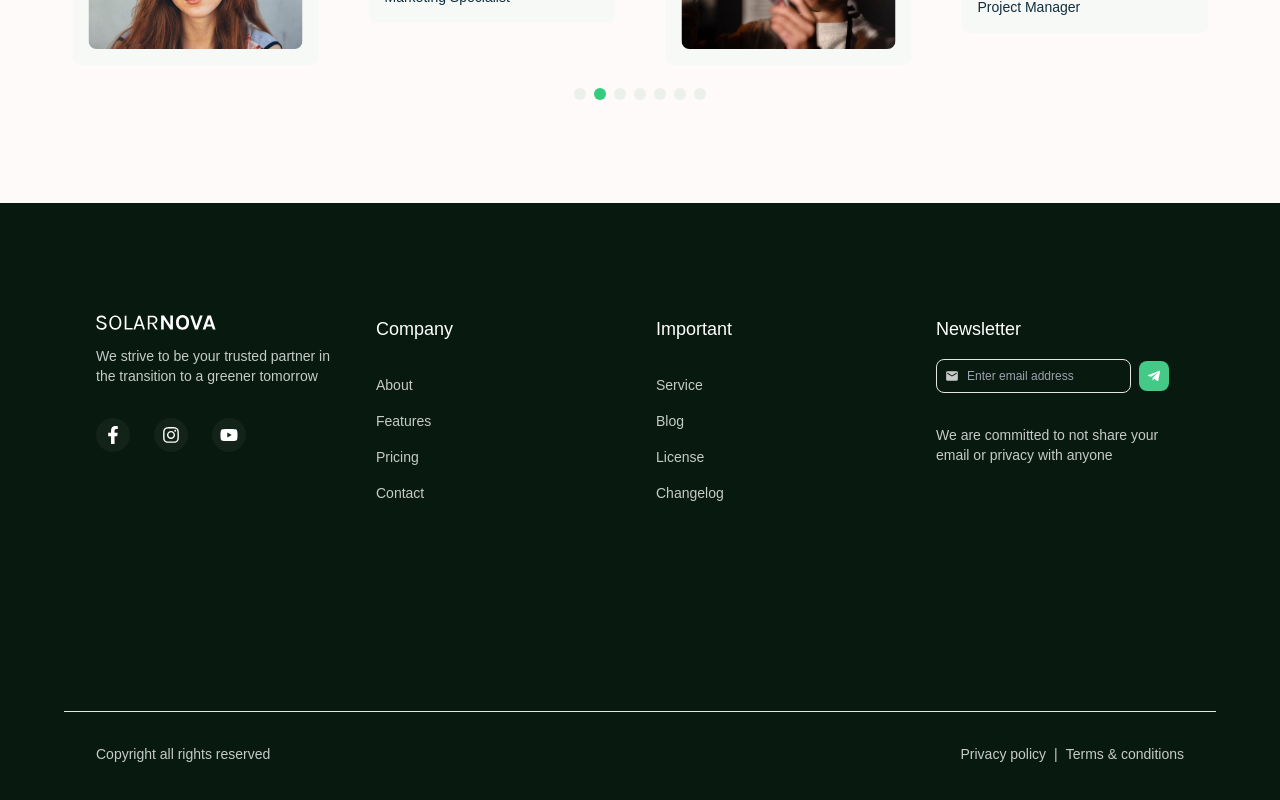
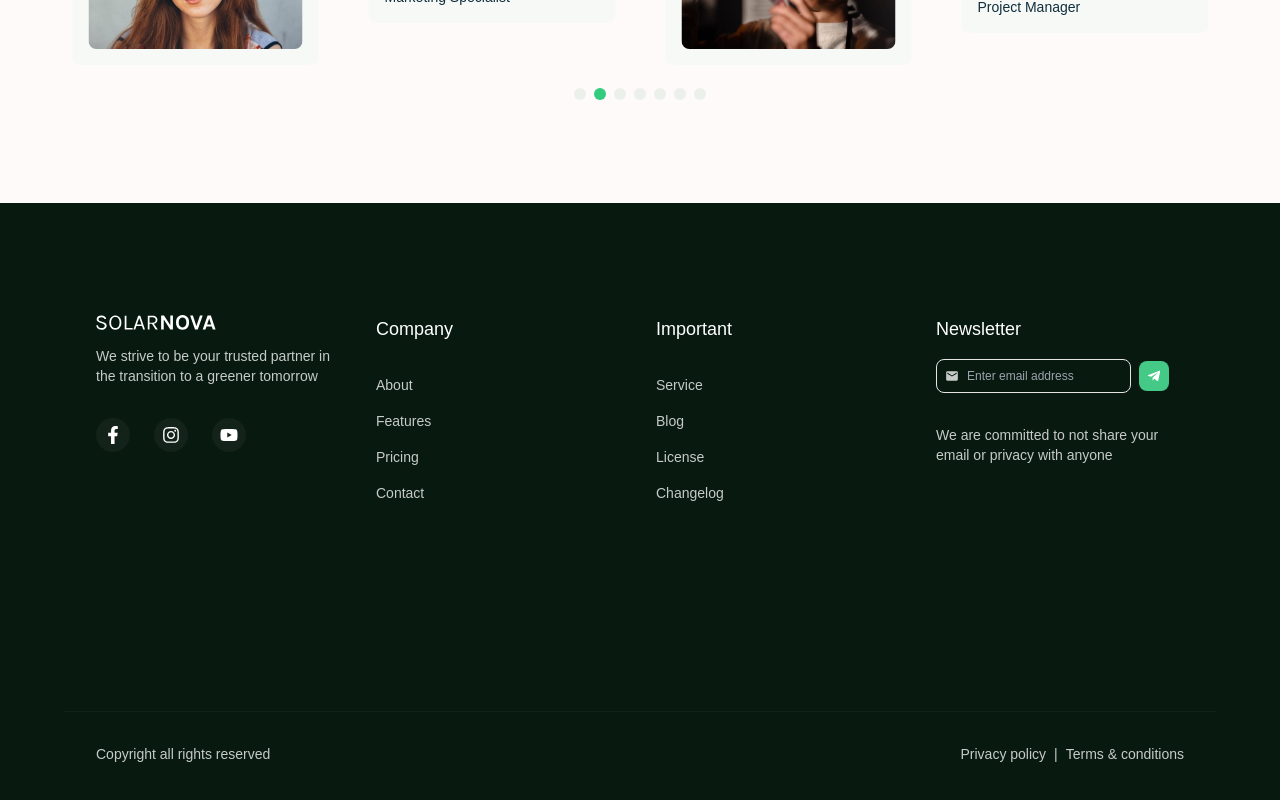
Before and after one commit to Rozmyk/SolarNova, a Next.js app: page / in a window 1280 px wide. Shown: the part 3712-4512 px from the top of the page. Built offline with nearby package versions, Linux system fonts and the light colour scheme.

Commit message:
fix footer border

```diff
--- a/src/components/Footer/Footer.tsx
+++ b/src/components/Footer/Footer.tsx
@@ -53,7 +53,7 @@ const Footer = () => {
 					</div>
 				</div>
 
-				<div className='flex md:flex-row flex-col gap-4 justify-between items-center mt-40 text-[#c6cbc9] p-8 text-sm border-t border-[#0f2316] border-border '>
+				<div className='flex md:flex-row flex-col gap-4 justify-between items-center mt-40 text-[#c6cbc9] p-8 text-sm border-t border-[#0f2316]'>
 					<p>Copyright all rights reserved</p>
 					<div className='flex gap-2 justify-center items-center '>
 						<Link href={'/privacy-policy'} className='hover:text-white'>
```
